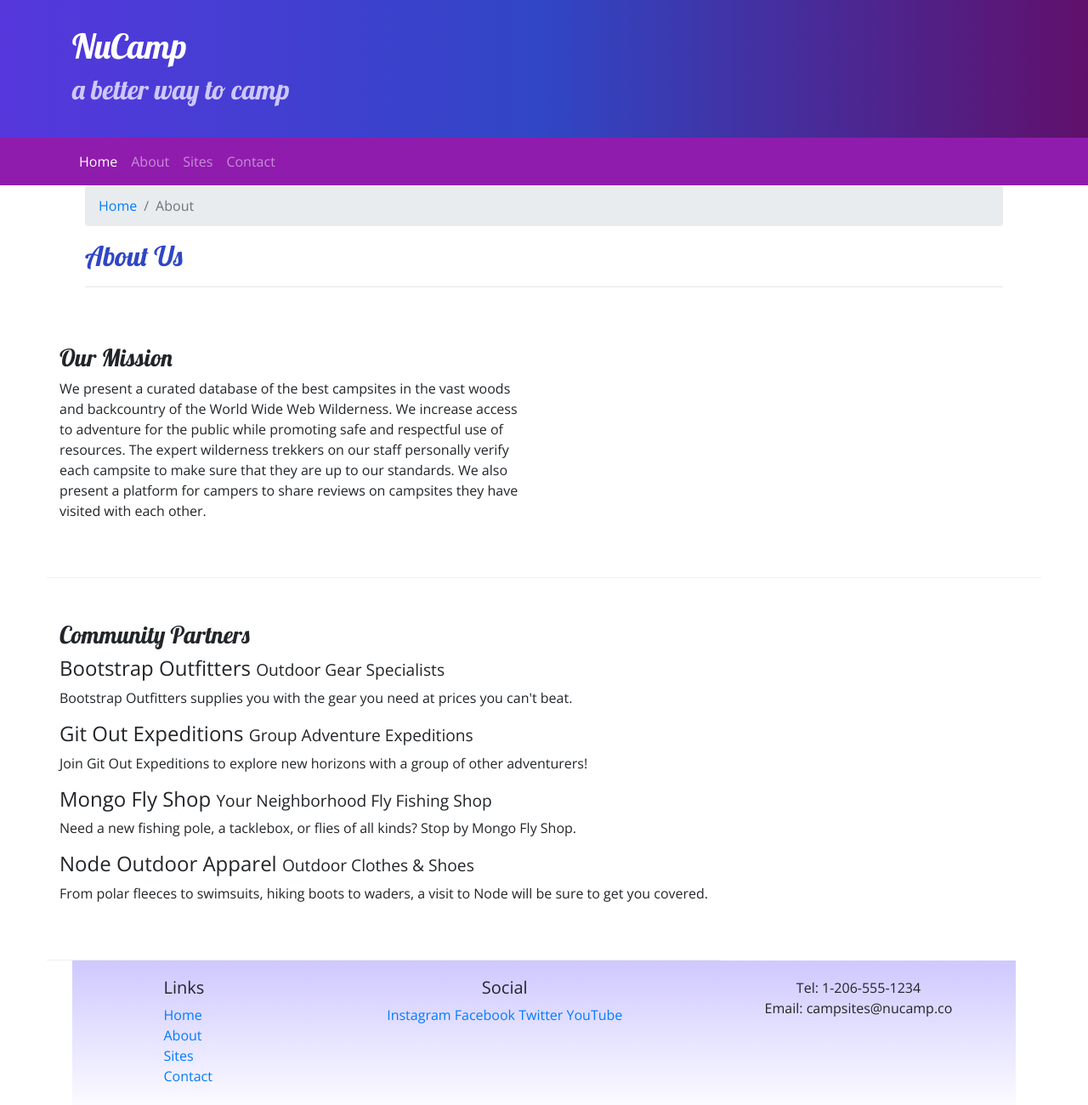
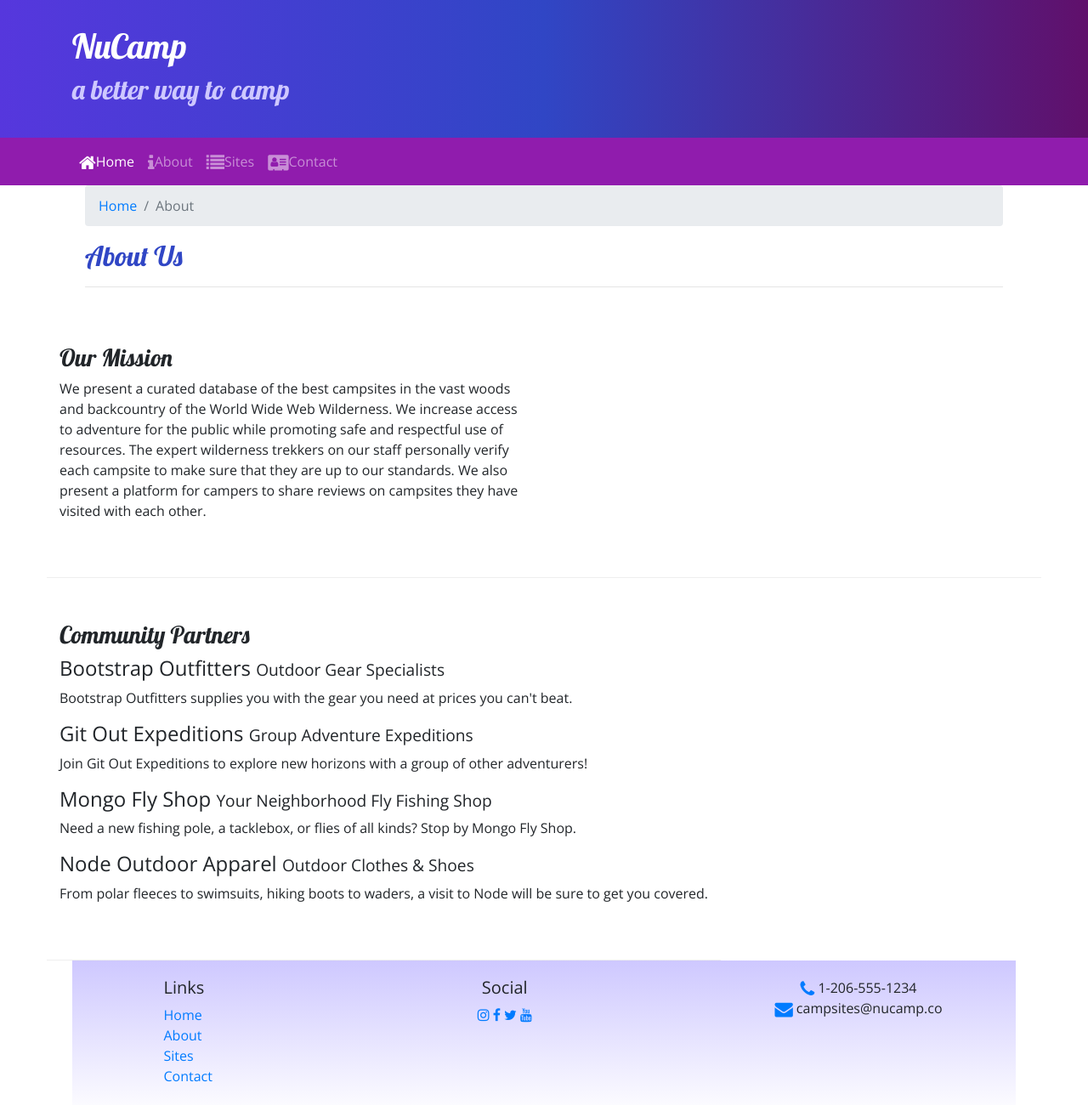
Before and after one commit to SirenaAlyceDev/bootstrap, a website: page aboutus.html in a window 1280 px wide. Shown: the whole page at 85% size. Drawn offline with nearby package versions, Linux system fonts and the light colour scheme.

Commit message:
add font awesome icons to header and footer menus

```diff
--- a/aboutus.html
+++ b/aboutus.html
@@ -10,9 +10,9 @@
         <link rel="stylesheet" href="node_modules/bootstrap/dist/css/bootstrap.min.css" />
 
         <!-- Additional CSS must be placed after Bootstrap CSS -->
-            <!-- <link href="https://fonts.googleapis.com/css2?family=Abril+Fatface&family=Montserrat:wght@300;400&display=swap" rel="stylesheet"> -->
-            <link rel="stylesheet" href="https://fonts.googleapis.com/css?family=Lobster|Open+Sans" />
-            <link rel="stylesheet" href="css/styles.css">
+        <link rel="stylesheet" href="node_modules/font-awesome/css/font-awesome.min.css" />
+        <link rel="stylesheet" href="https://fonts.googleapis.com/css?family=Lobster|Open+Sans" />
+        <link rel="stylesheet" href="css/styles.css">
 
     <title>NuCamp: A Better Way To Camp</title>
 </head>
@@ -37,11 +37,11 @@
             </button>
             <div class="collapse navbar-collapse" id="nucampNavbar">
                 <ul class="navbar-nav">
-                    <li class="nav-item active"><a class="nav-link" href="index.html">Home</a></li>
-                    <li class="nav-item"><a class="nav-link" href="#">About</a></li>
-                    <li class="nav-item"><a class="nav-link" href="#">Sites</a></li>
-                    <li class="nav-item"><a class="nav-link" href="#">Contact</a></li>
-                </ul>
+                    <li class="nav-item active"><a class="nav-link" href="index.html"><i class="fa fa-home fa-lg"></i>Home</a></li>
+                    <li class="nav-item"><a class="nav-link" href="#"><i class="fa fa-info fa-lg"></i>About</a></li>
+                    <li class="nav-item"><a class="nav-link" href="#"><i class="fa fa-list fa-lg"></i>Sites</a></li>
+                    <li class="nav-item"><a class="nav-link" href="#"><i class="fa fa-address-card fa-lg"></i>Contact</a></li>
+               </ul>
             </div>
         </div>
     </nav>
@@ -96,14 +96,14 @@
                 </div>
                 <div class="col-6 col-sm-5 text-center">
                     <h5>Social</h5>
-                    <a href="http://instagram.com/">Instagram</a>
-                    <a href="http://facebook.com/">Facebook</a>
-                    <a href="http://twitter.com/">Twitter</a>
-                    <a href="http://youtube.com/">YouTube</a>
-                </div>
+                    <a href="http://instagram.com/"><i class="fa fa-instagram"></i></a>
+                    <a href="http://facebook.com/"><i class="fa fa-facebook"></i></a>
+                    <a href="http://twitter.com/"><i class="fa fa-twitter"></i></a>
+                    <a href="http://youtube.com/"><i class="fa fa-youtube"></i></a>
+              </div>
                 <div class="col-sm-4 text-center">
-                    Tel: 1-206-555-1234<br />
-                    Email: campsites@nucamp.co
+                    <i class="fa fa-phone fa-lg text-primary"></i> 1-206-555-1234<br />
+                    <i class="fa fa-envelope fa-lg text-primary"></i> campsites@nucamp.co
                 </div>
            </div>
         </div>
--- a/package.json
+++ b/package.json
@@ -15,6 +15,7 @@
   },
   "dependencies": {
     "bootstrap": "^4.5.0",
+    "font-awesome": "^4.7.0",
     "jquery": "^3.5.1",
     "popper.js": "^1.16.1"
   }
```
Also changed, not shown: index.html (+12 -12 lines), 1 other file.
